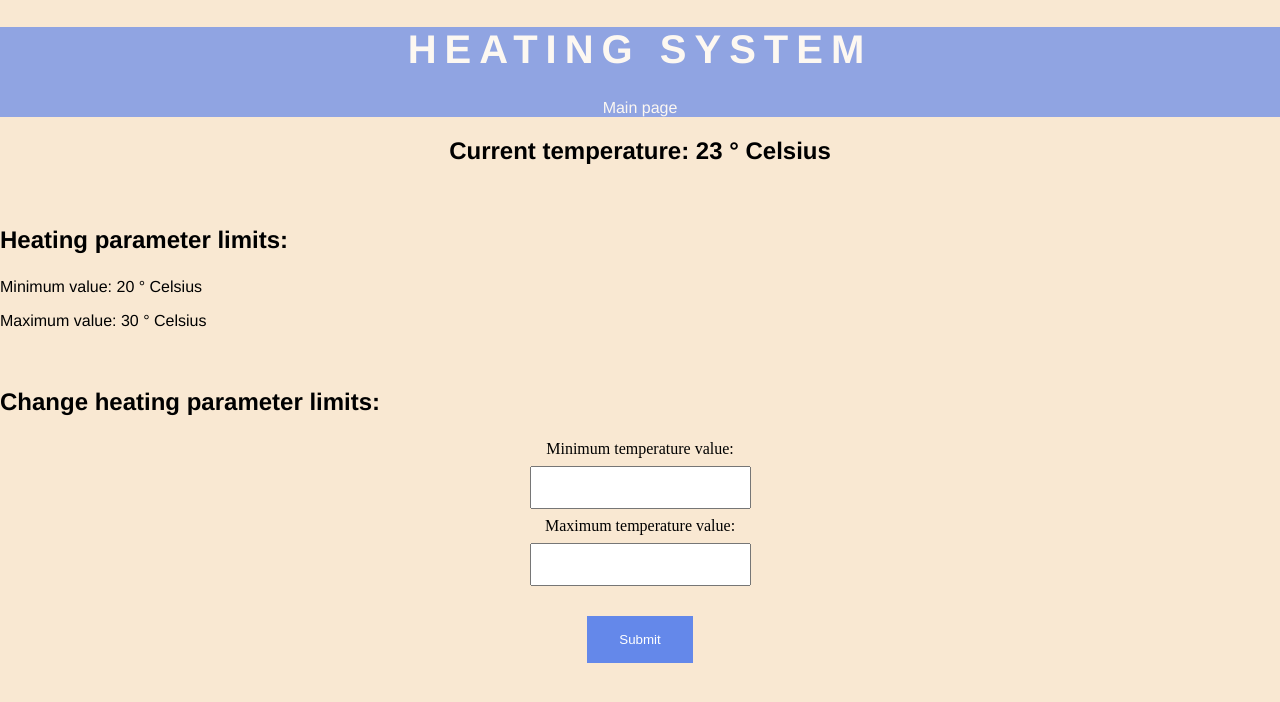
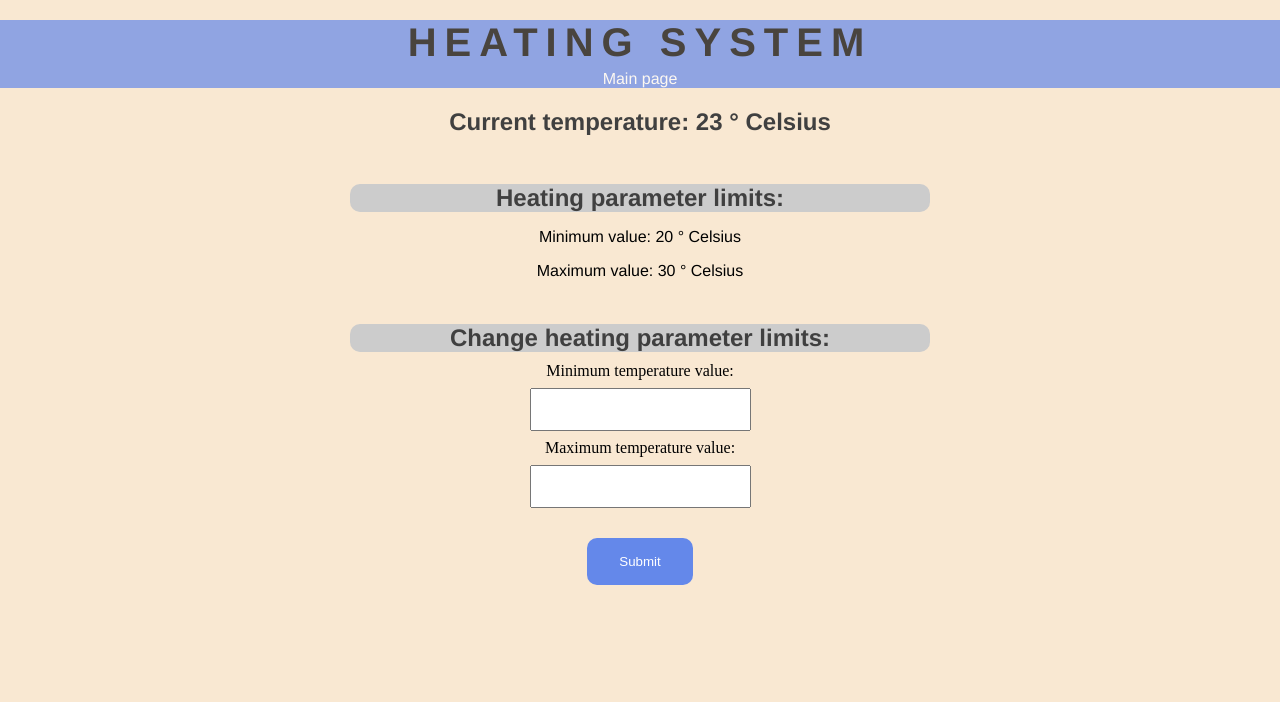
Before and after one commit to luranna/bir-project, a FastAPI app: page / in a window 1280 px wide. Shown: the top 702 px of the page. Run offline with FastAPI, Linux system fonts and the light colour scheme.

Commit message:
Update styles4.css

```diff
--- a/static/styles4.css
+++ b/static/styles4.css
@@ -25,25 +25,32 @@ h1 {
     font-size: 2.5rem;
     width: 100%;
     letter-spacing: .5rem;
+    color: black;
+    margin: 20px 0px;
+    height: 30px;
 }
 
 h2 {
     font-family: Helvetica, sans-serif;
     text-align: center;
     font-size: 1.5rem;
-    color:black;
+    color:#404040;
+
 }
 
 h3 {
     font-family: Helvetica, sans-serif;
-    text-align: left;
+    text-align: center;
     font-size: 1.5rem;
-    color:black;
+    color:#404040;
+    margin: 10px 350px;
+    background:#ccc;
+    border-radius:10px;
 }
 
 p {
     font-family: Helvetica, sans-serif;
-    text-align: left;
+    text-align: center;
     font-size: 1rem;
     color:black;
 }
@@ -54,12 +61,13 @@ input[type=button], input[type=submit], input[type=reset] {
     color: white;
     padding: 16px 32px;
     text-decoration: none;
-    margin: 4px 2px;
+    margin: 4px 550px;
     cursor: pointer;
     box-sizing: border-box;
+    border-radius:10px;
   }
   input[type=text] {
     padding: 12px 20px;
-    margin: 8px 0;
+    margin: 8px 500px;
     box-sizing: border-box;
   }
```
